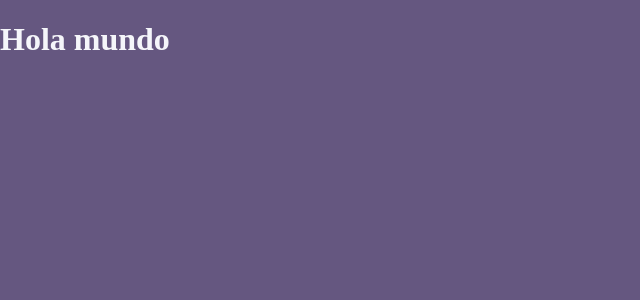
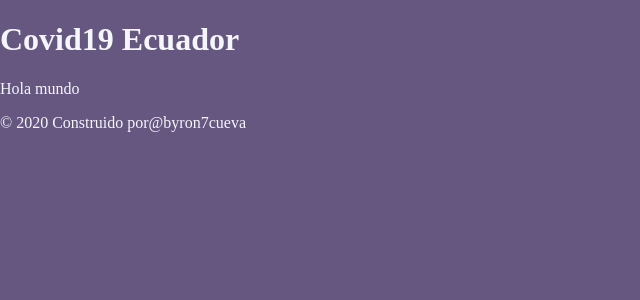
Before and after one commit to byron7cueva/ec-covid19, a Gatsby app in the folder ec-covid19-web/: page / in a window 1280 px wide. Shown: the top 300 px of the page, without its empty margins (0-640 px from the left). Built offline with nearby package versions, Linux system fonts and the light colour scheme.

Commit message:
Base layout

```diff
--- a/ec-covid19-web/package.json
+++ b/ec-covid19-web/package.json
@@ -15,6 +15,7 @@
   "license": "MIT",
   "dependencies": {
     "gatsby": "^2.19.48",
+    "prop-types": "^15.7.2",
     "react": "^16.13.0",
     "react-dom": "^16.13.0",
     "styled-components": "^5.0.1"
--- /dev/null
+++ b/ec-covid19-web/src/components/Footer/index.js
@@ -0,0 +1,14 @@
+import React from 'react'
+import PropTypes from 'prop-types'
+
+export const Footer = ({ writer, url }) => (
+  <footer>
+    © {new Date().getFullYear()} Construido por
+    <a href={url}>{writer}</a>
+  </footer>
+)
+
+Footer.propTypes = {
+  writer: PropTypes.string,
+  url: PropTypes.string
+}
--- /dev/null
+++ b/ec-covid19-web/src/components/Header/index.js
@@ -0,0 +1,16 @@
+import React from 'react'
+import PropTypes from 'prop-types'
+
+/**
+ * Header component of the page
+ * @author byron7cueva
+ */
+export const Header = ({ title }) => (
+  <header>
+    <h1>{title}</h1>
+  </header>
+)
+
+Header.propTypes = {
+  title: PropTypes.string
+}
--- /dev/null
+++ b/ec-covid19-web/src/components/Layout/index.js
@@ -0,0 +1,14 @@
+import React from 'react'
+
+import { Header } from '../Header'
+import { Footer } from '../Footer'
+
+export const Layout = ({ children }) => (
+  <>
+    <Header title='Covid19 Ecuador' />
+    <main>
+      {children}
+    </main>
+    <Footer writer='@byron7cueva' />
+  </>
+)
--- a/ec-covid19-web/src/pages/index.js
+++ b/ec-covid19-web/src/pages/index.js
@@ -1,11 +1,14 @@
 import React from 'react'
 
 import { GlobalStyle } from '../styles/core/global'
+import { Layout } from '../components/Layout'
 
 const IndexPage = () => (
   <>
     <GlobalStyle />
-    <h1>Hola mundo</h1>
+    <Layout>
+      <p>Hola mundo</p>
+    </Layout>
   </>
 )
 
```
